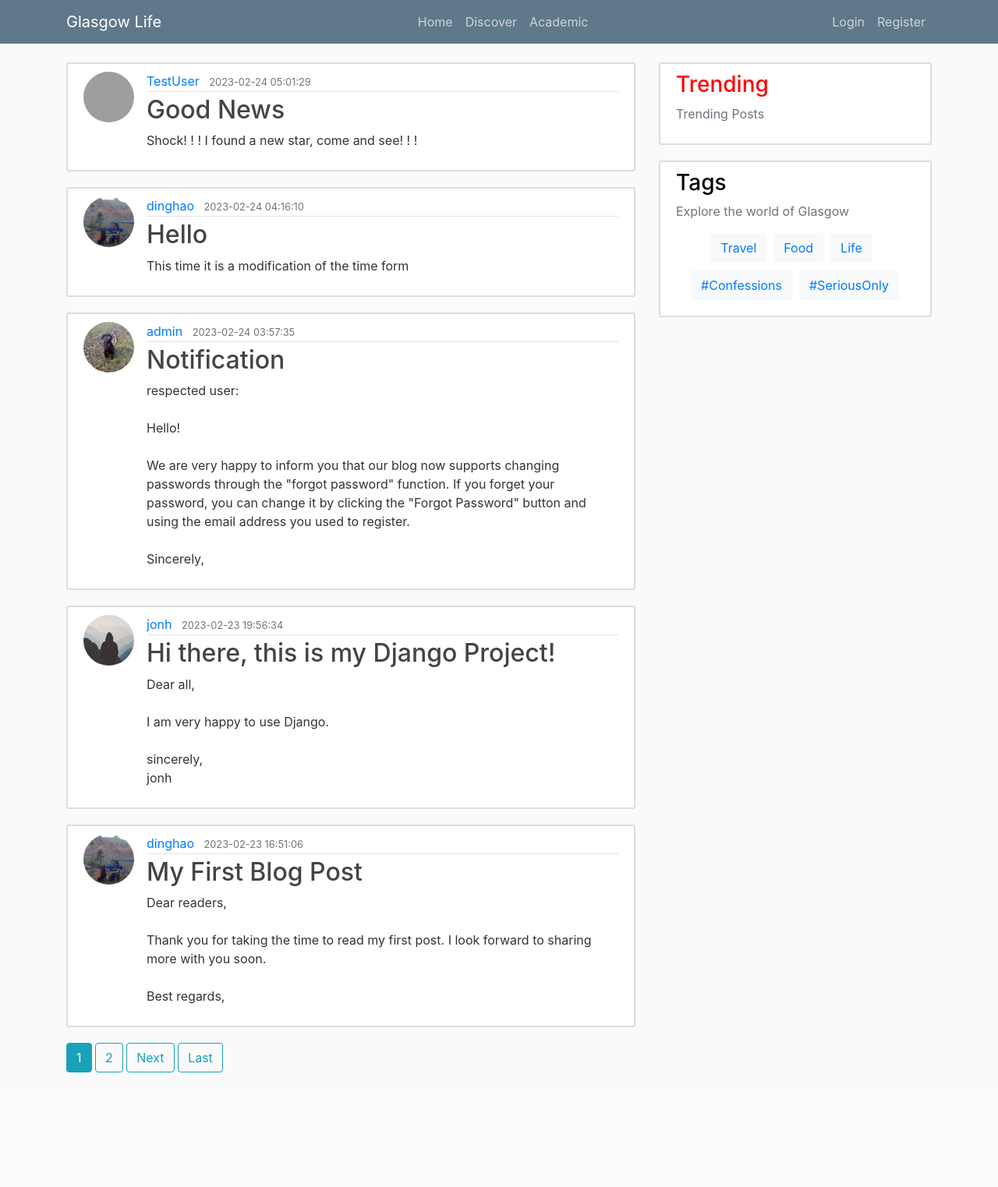
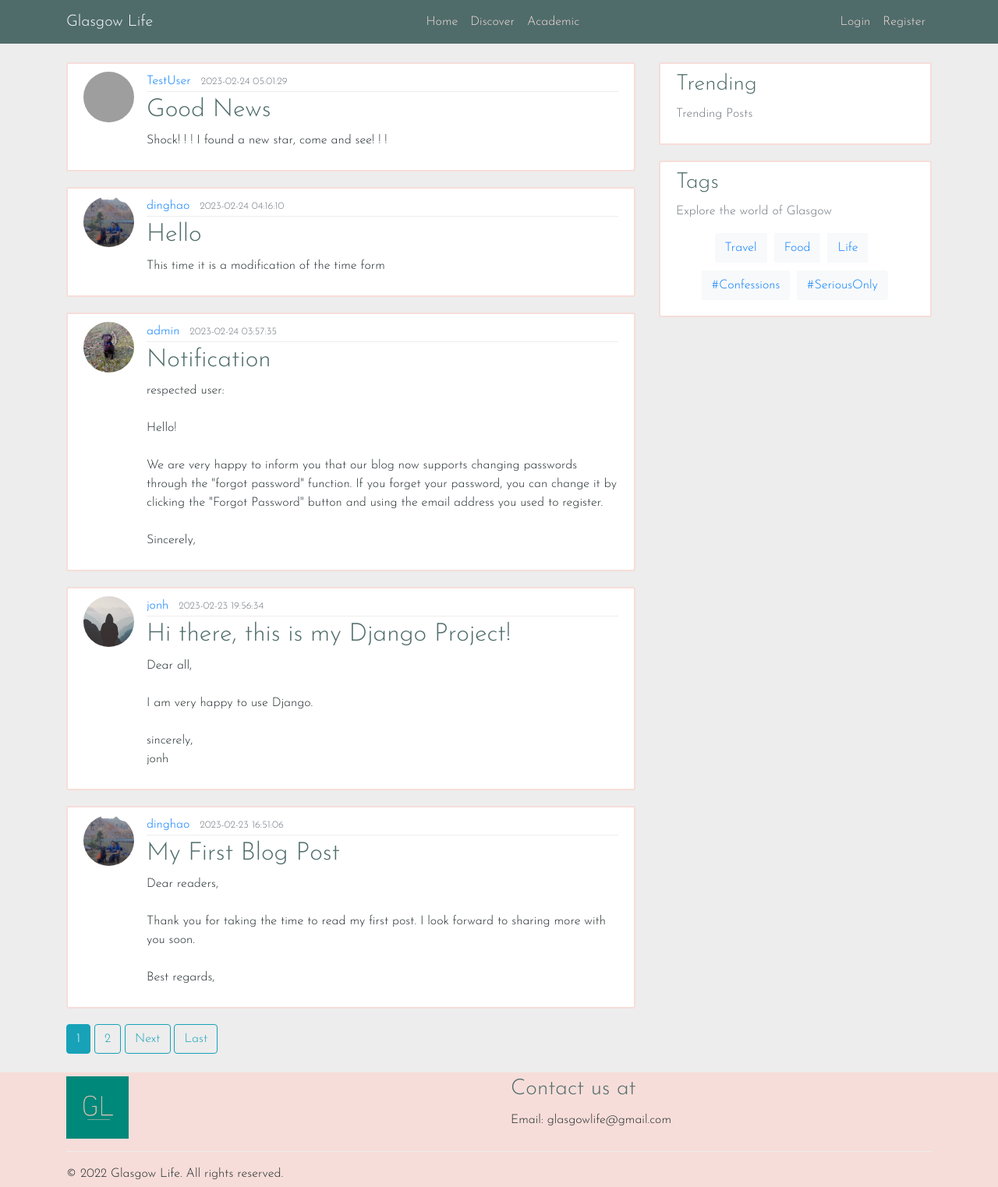
Before and after one commit to KeertanaSG/Django_Blogging_Website, a Django app: page / in a window 1280 px wide. Shown: the whole page at 78% size. Before the commit the page ends 1376 px from the top, so only its background shows below. Run offline with Django 4.2, Linux system fonts and the light colour scheme; data comes from the database, SQL or seed files in the repository; parts of the project's set-up code (start-up, migrations or seed data) failed here and were passed over; some libraries are stand-ins or nearby versions; grey boxes are pictures that could not be loaded.

Commit message:
Frontend basic fuctionality

```diff
--- a/blog/static/blog/css/main.css
+++ b/blog/static/blog/css/main.css
@@ -1,27 +1,41 @@
+/* Font */
+@import url('https://fonts.googleapis.com/css?family=Josefin+Sans:300,700|Montserrat:700');
+
 body {
-  background: #fafafa;
-  color: #333333;
-  margin-top: 5rem;
+    font-family: 'Josefin Sans', sans-serif;
+    font-weight: 300;
+    background-color: #EDEDED;
+    color: #1E292B;
+    padding-top: 80px;
 }
 
 h1, h2, h3, h4, h5, h6 {
-  color: #444444;
+    font-family: 'Josefin Sans', sans-serif;
+    font-weight: 400;
+    color: #4F6C6B;
 }
 
-ul {
-  margin: 0;
+.button {
+    font-family: 'Josefin Sans', sans-serif;
+    font-weight: 700;
+    font-size: 13px;
+    text-transform: uppercase;
+    letter-spacing: 3px;
+    color: #1E292B;
+    background-color: #F7DDD9;
+    border: none;
 }
 
 .bg-steel {
-  background-color: #5f788a;
+    background-color: #4F6C6B;
 }
 
 .site-header .navbar-nav .nav-link {
-  color: #cbd5db;
+    color: #F7DDD9;
 }
 
 .site-header .navbar-nav .nav-link:hover {
-  color: #ffffff;
+    color: #FFFFFF;
 }
 
 .site-header .navbar-nav .nav-link.active {
@@ -29,20 +43,19 @@ ul {
 }
 
 .content-section {
-  background: #ffffff;
+    background: #FFFFFF;
     padding: 10px 20px;
-  border: 2px solid #dddddd;
+    border: 2px solid #F7DDD9;
     border-radius: 3px;
     margin-bottom: 10px;
-
 }
 
 .article-title {
-  color: #444444;
+    color: #4F6C6B;
 }
 
 a.article-title:hover {
-  color: #428bca;
+    color: #1E292B;
     text-decoration: none;
 }
 
@@ -59,7 +72,7 @@ a.article-title:hover {
 .article-metadata {
     padding-bottom: 1px;
     margin-bottom: 4px;
-  border-bottom: 1px solid #e3e3e3
+    border-bottom: 1px solid #EDEDED;
 }
 
 .article-metadata a:hover {
@@ -82,6 +95,7 @@ a.article-title:hover {
 
 .account-heading {
     font-size: 2.5rem;
+    color: #1E292B;
 }
 
 .btn-group {
@@ -125,3 +139,29 @@ a.article-title:hover {
         margin-bottom: 10px;
     }
 }
+
+.site-footer {
+  background-color: #F7DDD9;
+  padding: 5px 0;
+}
+
+.site-footer hr {
+  border-top: 1px solid #EDEDED;
+}
+
+.site-footer p {
+  margin-bottom: 0;
+}
+
+.site-footer img {
+  max-height: 80px;
+}
+
+.contact-us h3 {
+  margin-top: 0;
+  margin-bottom: 10px;
+}
+
+.contact-us p {
+  margin-bottom: 0;
+}
--- a/blog/templates/blog/base.html
+++ b/blog/templates/blog/base.html
@@ -70,7 +70,7 @@
           <div class="row">
             <div class="col-md-12">
               <div class="content-section" >
-                <h3 style="color:red">Trending</h3>
+                <h3>Trending</h3>
                 <p class='text-muted'>Trending Posts
                 {% if messages %}
                   {% for message in messages %}
@@ -85,7 +85,7 @@
             </div>
             <div class="col-md-12">
               <div class="content-section" >
-                <h3 style="color:black">Tags</h3>
+                <h3>Tags</h3>
                 <p class='text-muted'>Explore the world of Glasgow</p>
                 <div class="btn-group d-flex" role="group" aria-label="Tags">
                   <button type="button" class="btn btn-light"><a href="{% url 'blog-home' %}">Travel</a></button>
@@ -100,6 +100,28 @@
         </div>
       </div>
     </main>
+    <footer class="site-footer">
+      <div class="container">
+          <div class="row">
+              <div class="col-md-6">
+                  <img src="static/blog/images/logo.png" alt="Logo">
+              </div>
+              <div class="col-md-6">
+                  <div class="contact-us">
+                      <h3>Contact us at</h3>
+                      <p>Email: glasgowlife@gmail.com</p>
+              </div>
+          </div>
+        </div>
+          <hr>
+          <div class="row">
+            <div class="col-md-12">
+                  <p>&copy; 2022 Glasgow Life. All rights reserved.</p>
+            </div>
+        </div>
+      </div>
+    </footer>
+
 
 
     <!-- Optional JavaScript -->
```
Also changed, not shown: blog/static/blog/images/logo.png (added). Lines whose indentation alone changed are shown as unchanged.
